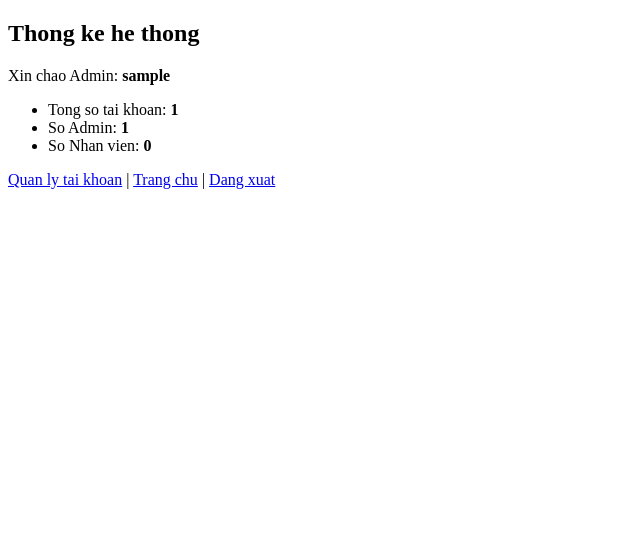
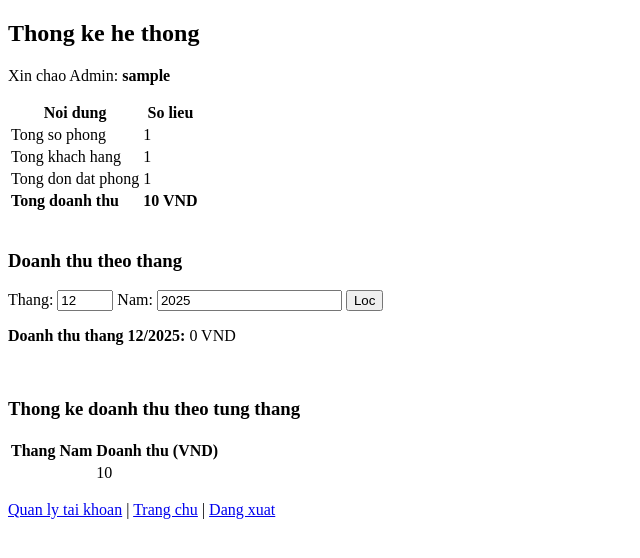
Before and after one commit to hai0303-05/hotel-management, a PHP site: page /stats.php in a window 1280 px wide. Shown: the top 558 px of the page, without its empty margins (0-640 px from the left). Run offline with PHP 8.4, Linux system fonts and the light colour scheme; the visitor is signed in with stand-in values (Sample User, id 1); tables that the repository leaves empty or names only in its code hold one stand-in row (values such as "Sample post"); a stand-in replaces the project's code that opens the database connection.

Commit message:
Cap nhat stats trang admin

```diff
--- a/admin/stats.php
+++ b/admin/stats.php
@@ -1,21 +1,58 @@
 <?php
 require_once '../auth/check_login.php';
-checkRole('admin'); // chi admin moi vao duoc
-
+checkRole('admin');
 require_once '../config/db.php';
 
-/* ===== THONG KE ===== */
-$total_users = mysqli_fetch_assoc(
-    mysqli_query($conn, "SELECT COUNT(*) AS total FROM users")
+/* ===== THONG KE CO BAN ===== */
+$room_count = mysqli_fetch_assoc(
+    mysqli_query($conn, "SELECT COUNT(*) AS total FROM rooms")
 )['total'];
 
-$total_admin = mysqli_fetch_assoc(
-    mysqli_query($conn, "SELECT COUNT(*) AS total FROM users WHERE role='admin'")
+$customer_count = mysqli_fetch_assoc(
+    mysqli_query($conn, "SELECT COUNT(*) AS total FROM customers")
 )['total'];
 
-$total_staff = mysqli_fetch_assoc(
-    mysqli_query($conn, "SELECT COUNT(*) AS total FROM users WHERE role='staff'")
+$booking_count = mysqli_fetch_assoc(
+    mysqli_query($conn, "SELECT COUNT(*) AS total FROM bookings")
 )['total'];
+
+$revenue = mysqli_fetch_assoc(
+    mysqli_query($conn, "SELECT SUM(total_price) AS total FROM bookings")
+)['total'];
+
+if ($revenue == null) {
+    $revenue = 0;
+}
+
+/* ===== LOC DOANH THU THEO THANG NAM ===== */
+$month = isset($_GET['month']) ? $_GET['month'] : date('m');
+$year  = isset($_GET['year'])  ? $_GET['year']  : date('Y');
+
+$monthly_revenue = mysqli_fetch_assoc(
+    mysqli_query(
+        $conn,
+        "SELECT SUM(total_price) AS total
+         FROM bookings
+         WHERE MONTH(check_in) = $month
+           AND YEAR(check_in) = $year"
+    )
+)['total'];
+
+if ($monthly_revenue == null) {
+    $monthly_revenue = 0;
+}
+
+/* ===== THONG KE DOANH THU TUNG THANG ===== */
+$revenue_by_month = mysqli_query(
+    $conn,
+    "SELECT
+        MONTH(check_in) AS month,
+        YEAR(check_in) AS year,
+        SUM(total_price) AS total
+     FROM bookings
+     GROUP BY YEAR(check_in), MONTH(check_in)
+     ORDER BY year DESC, month DESC"
+);
 ?>
 
 <!DOCTYPE html>
@@ -23,24 +60,88 @@ $total_staff = mysqli_fetch_assoc(
 <head>
     <meta charset="UTF-8">
     <title>Thong ke he thong</title>
+    <link rel="stylesheet" href="../assets/style.css">
 </head>
 <body>
 
-<h2>Thong ke he thong</h2>
+<div class="container">
+    <h2 class="page-title">Thong ke he thong</h2>
 
     <p>Xin chao Admin: <b><?php echo $_SESSION['username']; ?></b></p>
 
-<ul>
-    <li>Tong so tai khoan: <b><?php echo $total_users; ?></b></li>
-    <li>So Admin: <b><?php echo $total_admin; ?></b></li>
-    <li>So Nhan vien: <b><?php echo $total_staff; ?></b></li>
-</ul>
+    <!-- ===== THONG KE TONG ===== -->
+    <table class="table">
+        <tr>
+            <th>Noi dung</th>
+            <th>So lieu</th>
+        </tr>
+        <tr>
+            <td>Tong so phong</td>
+            <td><?php echo $room_count; ?></td>
+        </tr>
+        <tr>
+            <td>Tong khach hang</td>
+            <td><?php echo $customer_count; ?></td>
+        </tr>
+        <tr>
+            <td>Tong don dat phong</td>
+            <td><?php echo $booking_count; ?></td>
+        </tr>
+        <tr>
+            <td><b>Tong doanh thu</b></td>
+            <td><b><?php echo number_format($revenue); ?> VND</b></td>
+        </tr>
+    </table>
+
+    <br>
+
+    <!-- ===== LOC DOANH THU THEO THANG ===== -->
+    <h3>Doanh thu theo thang</h3>
+
+    <form method="get">
+        Thang:
+        <input type="number" name="month" min="1" max="12"
+               value="<?php echo $month; ?>" class="form-control">
+
+        Nam:
+        <input type="number" name="year"
+               value="<?php echo $year; ?>" class="form-control">
+
+        <button type="submit" class="btn btn-primary">Loc</button>
+    </form>
+
+    <p>
+        <b>Doanh thu thang <?php echo $month . '/' . $year; ?>:</b>
+        <?php echo number_format($monthly_revenue); ?> VND
+    </p>
+
+    <br>
+
+    <!-- ===== BANG DOANH THU TUNG THANG ===== -->
+    <h3>Thong ke doanh thu theo tung thang</h3>
+
+    <table class="table">
+        <tr>
+            <th>Thang</th>
+            <th>Nam</th>
+            <th>Doanh thu (VND)</th>
+        </tr>
+
+        <?php while ($row = mysqli_fetch_assoc($revenue_by_month)) { ?>
+        <tr>
+            <td><?php echo $row['month']; ?></td>
+            <td><?php echo $row['year']; ?></td>
+            <td><?php echo number_format($row['total']); ?></td>
+        </tr>
+        <?php } ?>
+    </table>
 
     <p>
         <a href="users.php">Quan ly tai khoan</a> |
         <a href="../index.php">Trang chu</a> |
         <a href="../auth/logout.php">Dang xuat</a>
     </p>
+</div>
 
 </body>
 </html>
```
Lines whose indentation alone changed are shown as unchanged.
